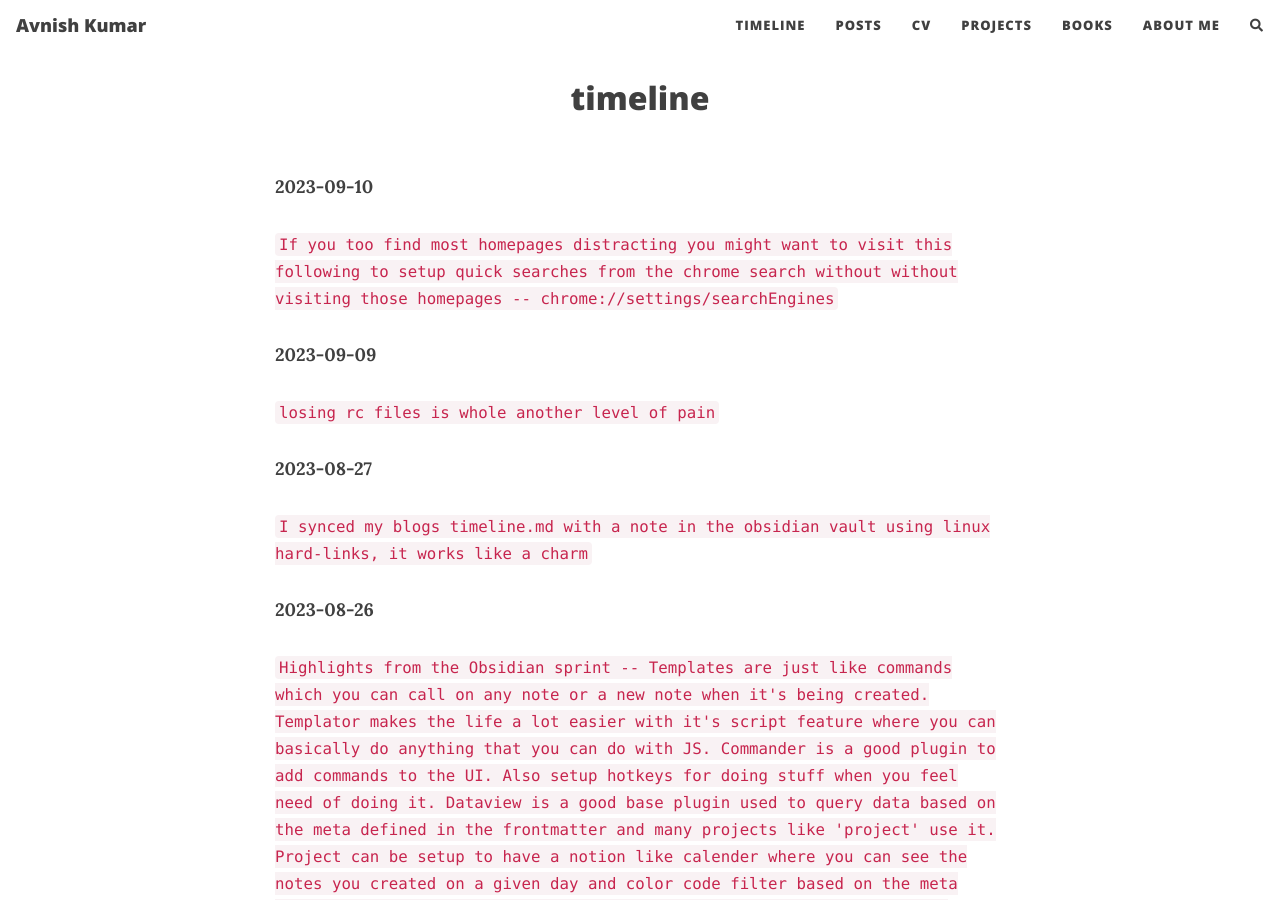
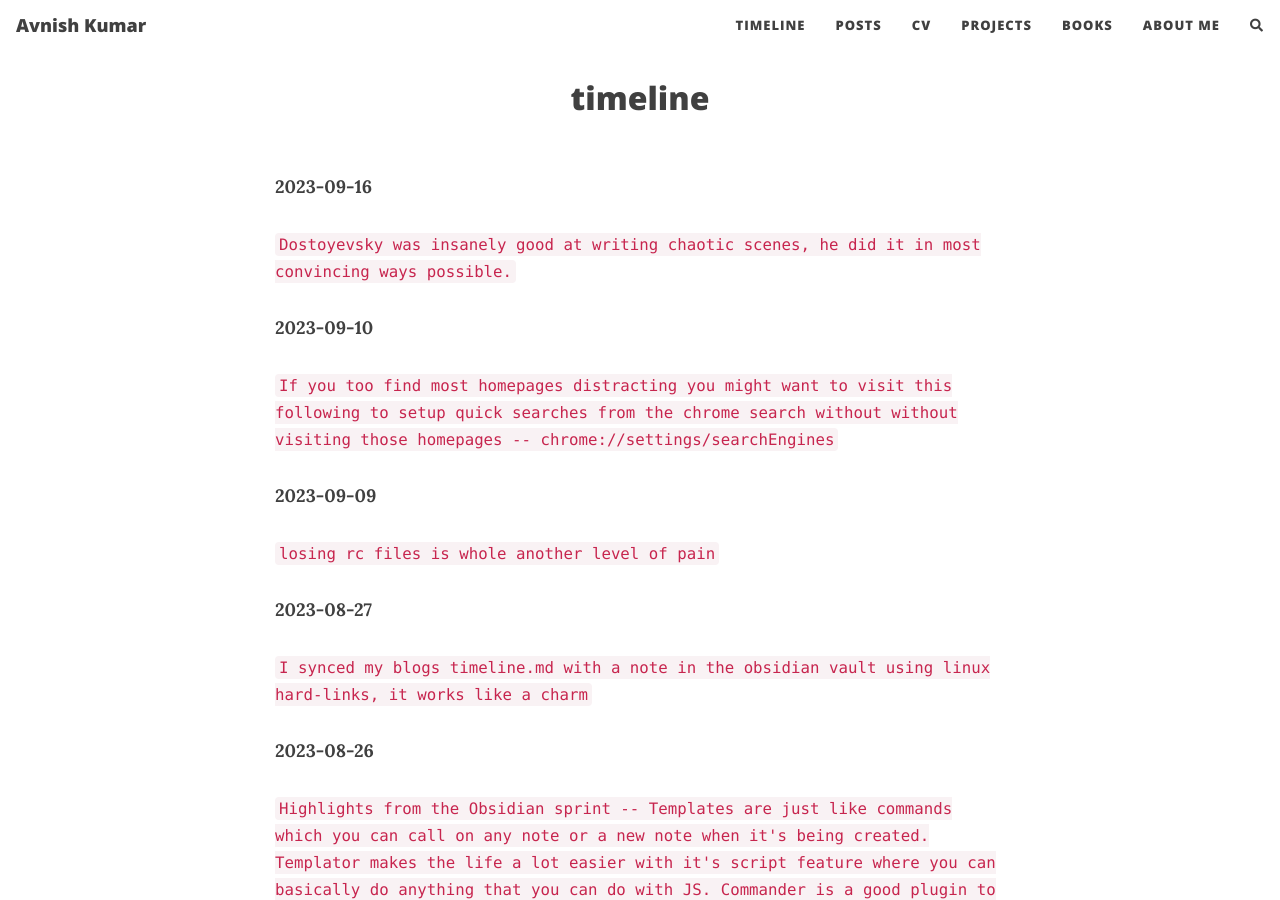
Before and after one commit to kavnish/kavnish.github.io, a Jekyll site: the page built from pages/timeline.md, in a window 1280 px wide and 900 px high. Built offline with Jekyll 4.4.1, drawn with Linux system fonts in a browser that asks for light colours; nearby versions of some CDN libraries; comment, search, counter and statistics services are not loaded.

Commit message:
updated timeline

```diff
--- a/pages/timeline.md
+++ b/pages/timeline.md
@@ -10,6 +10,10 @@ published: true
 date created: 2023-05-25
 date modified: 2023-08-27
 ---
+**2023-09-16**
+
+`Dostoyevsky was insanely good at writing chaotic scenes, he did it in most convincing ways possible.`
+
 
 **2023-09-10**
 
```
Also changed, not shown: _posts/2023-08-13-Spotify-Like-Buttons-is-Broken.md (+7 -2 lines).
